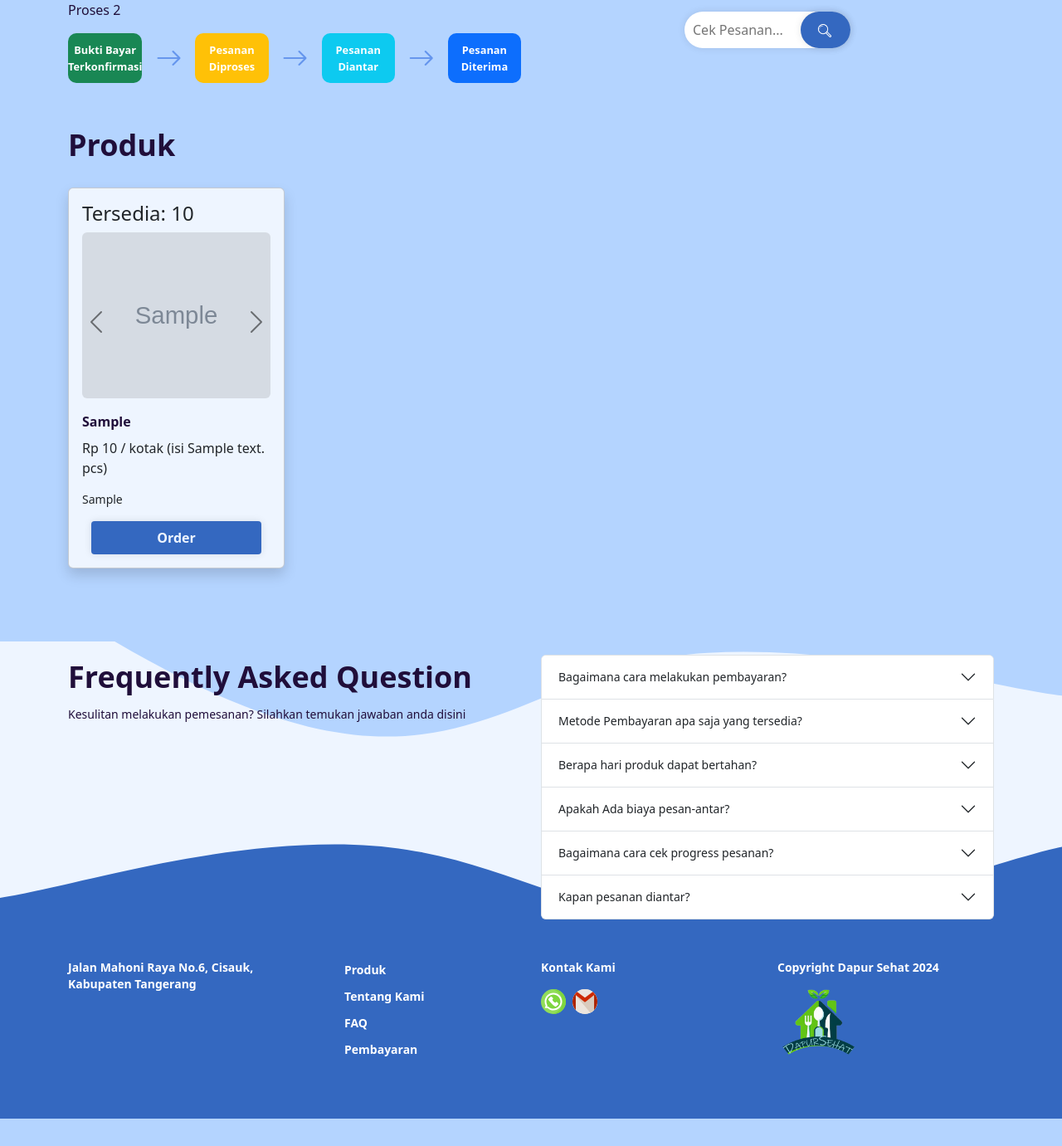
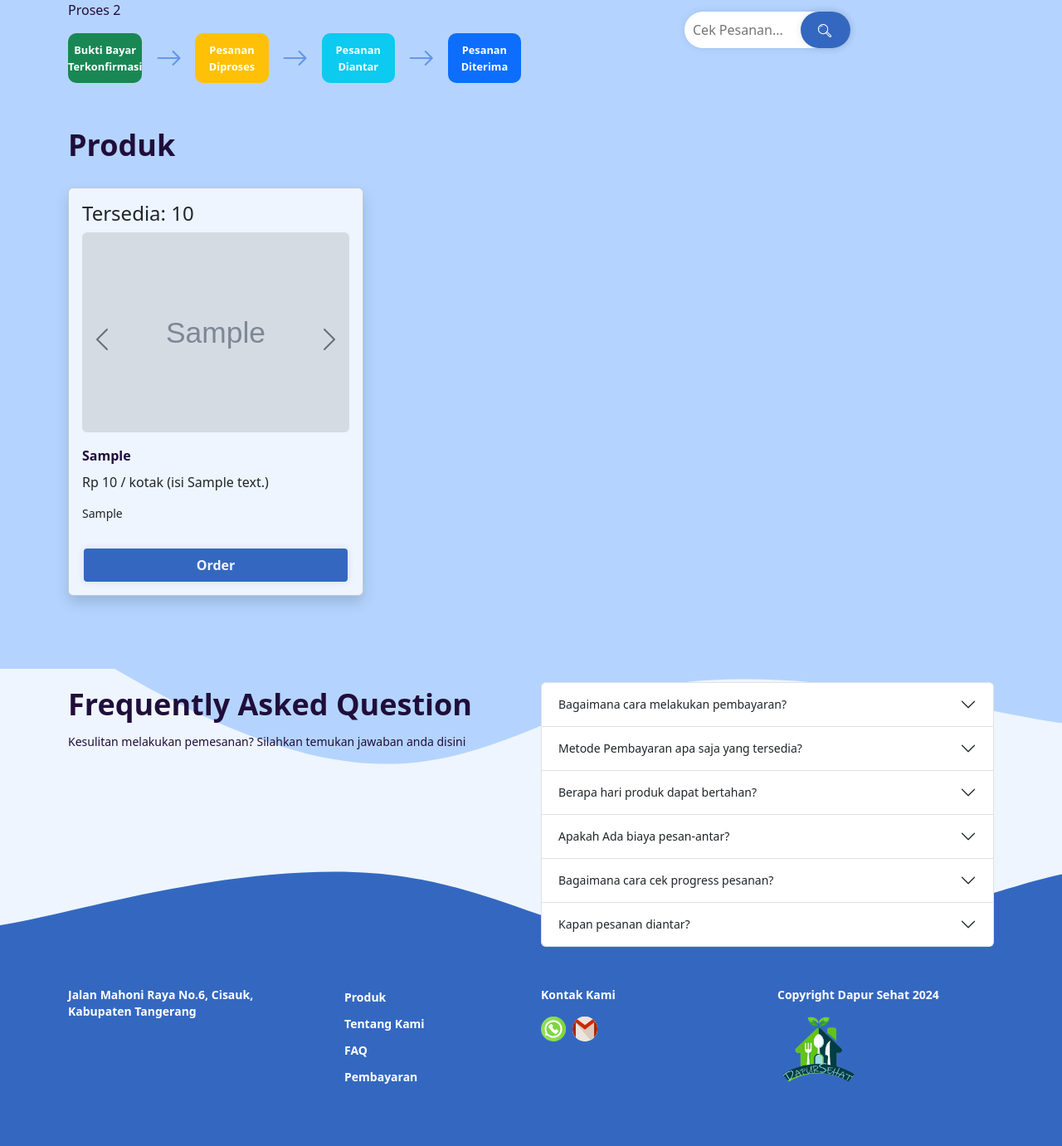
Before and after one commit to aisyahwlandr/dapur-sehat, a PHP site: page / in a window 1280 px wide. Shown: the part 960-2341 px from the top of the page at 83% size. Before the commit the page ends 2308 px from the top, so only its background shows below. Run offline with PHP 8.4, Linux system fonts and the light colour scheme; tables that the repository leaves empty hold one stand-in row (values such as "Sample post"); grey boxes marked "Sample" are stand-in pictures; a stand-in replaces the project's code that opens the database connection.

Commit message:
fix card on main

```diff
--- a/public/index.php
+++ b/public/index.php
@@ -154,21 +154,21 @@
                 while ($row = mysqli_fetch_object($result)) {
                     $counter++; // Increment counter setiap kali loop
                 ?>
-                    <div class="col-md-3">
-                        <div class="card mb-3 shadow">
+                    <div class="col-md-4 d-flex align-items-stretch">
+                        <div class="card mb-3 shadow d-flex flex-column">
                             <div class="card-body">
                                 <!-- Carousel Bootstrap -->
                                 <h4>Tersedia: <?= $row->stock ?></h4>
                                 <div id="productCarousel<?= $counter ?>" class="carousel slide" data-bs-ride="carousel">
                                     <div class="carousel-inner">
                                         <div class="carousel-item active">
-                                            <img src="../admin/uploads/products/<?= $row->photo1 ?>" class="d-block w-100 rounded card-image mb-3" alt="Photo1">
+                                            <img src="../admin/uploads/products/<?= $row->photo1 ?>" class="d-block w-100 h-100 rounded card-image mb-3" alt="Photo1">
                                         </div>
                                         <div class="carousel-item">
-                                            <img src="../admin/uploads/products/<?= $row->photo2 ?>" class="d-block w-100 rounded card-image mb-3" alt="Photo2">
+                                            <img src="../admin/uploads/products/<?= $row->photo2 ?>" class="d-block w-100 h-100 rounded card-image mb-3" alt="Photo2">
                                         </div>
                                         <div class="carousel-item">
-                                            <img src="../admin/uploads/products/<?= $row->photo3 ?>" class="d-block w-100 rounded card-image mb-3" alt="variantLogo">
+                                            <img src="../admin/uploads/products/<?= $row->photo3 ?>" class="d-block w-100 h-100 rounded card-image mb-3" alt="variantLogo">
                                         </div>
                                     </div>
                                     <button class="carousel-control-prev" type="button" data-bs-target="#productCarousel<?= $counter ?>" data-bs-slide="prev">
@@ -182,8 +182,10 @@
                                 </div>
                                 <!-- End of Carousel -->
                                 <h5 class="custom-card-title"><?= $row->variant ?></h5>
-                                <p>Rp <?= $row->harga ?> / kotak (isi <?= $row->isi ?> pcs)</p>
-                                <p class="custom-paragraf"><?= $row->deskripsi ?></p>
+                                <p>Rp <?= $row->harga ?> / kotak (isi <?= $row->isi ?>)</p>
+                                <p class="custom-paragraf" style="text-align: justify;"><?= $row->deskripsi ?></p>
+                            </div>
+                            <div class="mb-3">
                                 <a class="d-flex align-items-center justify-content-center button-order" href="pemesanan.php">
                                     <button type="button" class="btn fw-bold">Order</button>
                                 </a>
```
